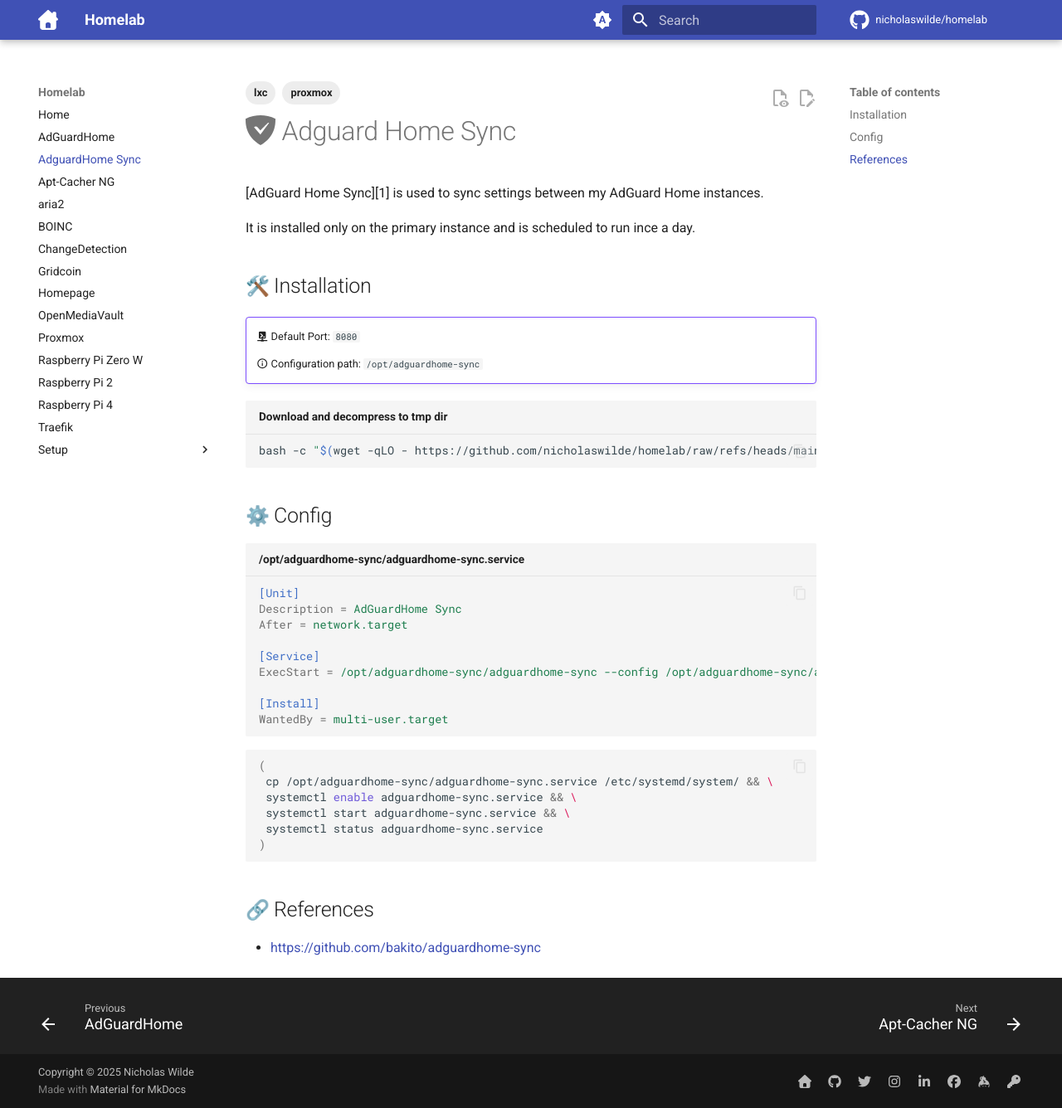
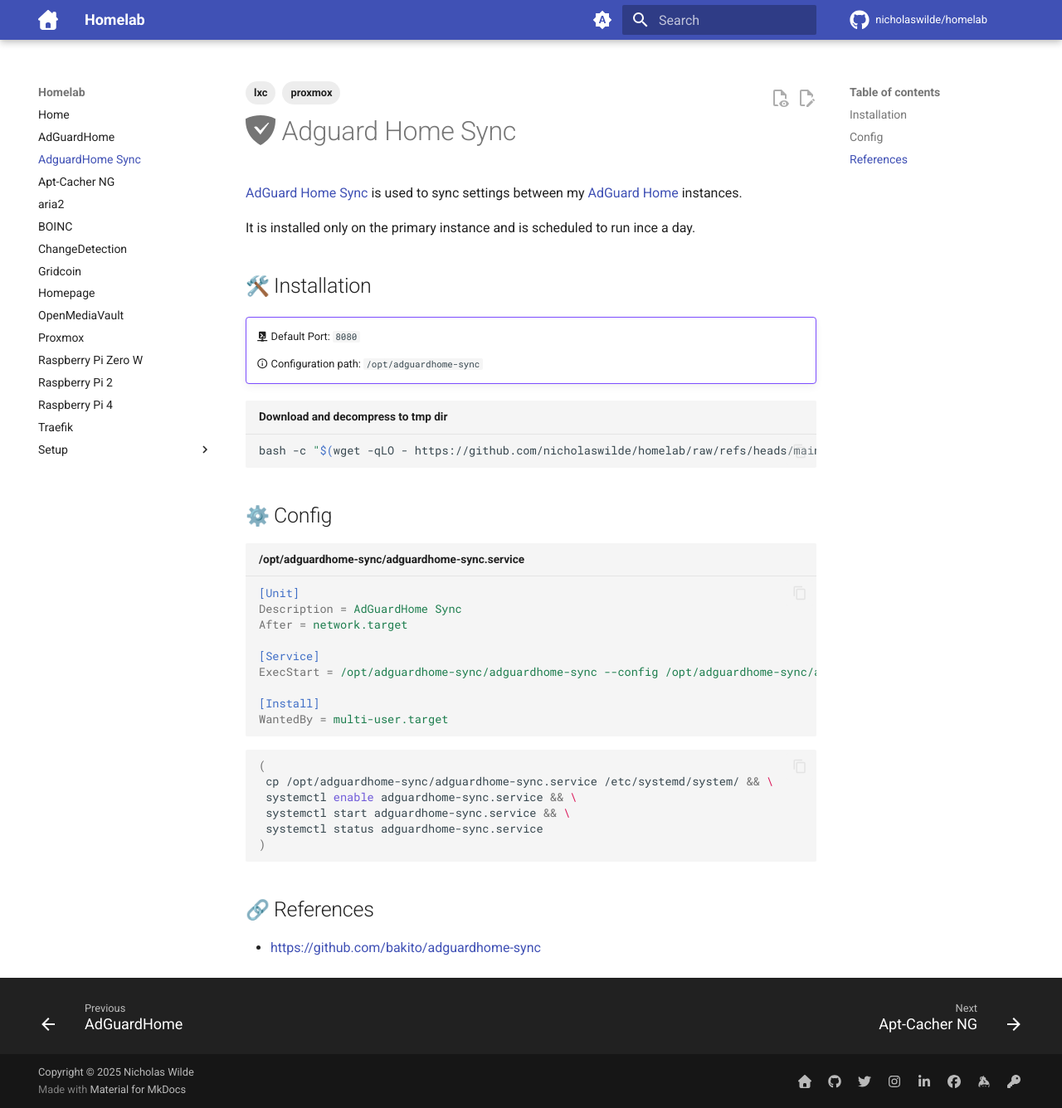
Before and after one commit to nicholaswilde/homelab, an MkDocs documentation site: the page built from docs/adguard-sync.md, in a window 1280 px wide and 1336 px high. Shown: the whole window at 83% size. Built offline with MkDocs 1.6.1 and Material for MkDocs 9.7.7, drawn with Linux system fonts in a browser that asks for light colours; emoji names are drawn with the system emoji font; comment, search, counter and statistics services are not loaded; some of the changed lines change nothing that is shown.

Commit message:
Update adguard-sync.md

```diff
--- a/docs/adguard-sync.md
+++ b/docs/adguard-sync.md
@@ -5,7 +5,7 @@
 ---
 # :simple-adguard: Adguard Home Sync
 
-[AdGuard Home Sync][1] is used to sync settings between my AdGuard Home instances.
+[AdGuard Home Sync][1] is used to sync settings between my [AdGuard Home][2] instances.
 
 It is installed only on the primary instance and is scheduled to run ince a day.
 
@@ -48,3 +48,6 @@
 ## :link: References
 
 - <https://github.com/bakito/adguardhome-sync>
+
+[1]: <https://github.com/bakito/adguardhome-sync>
+[2]: <./adguard.md>
```
